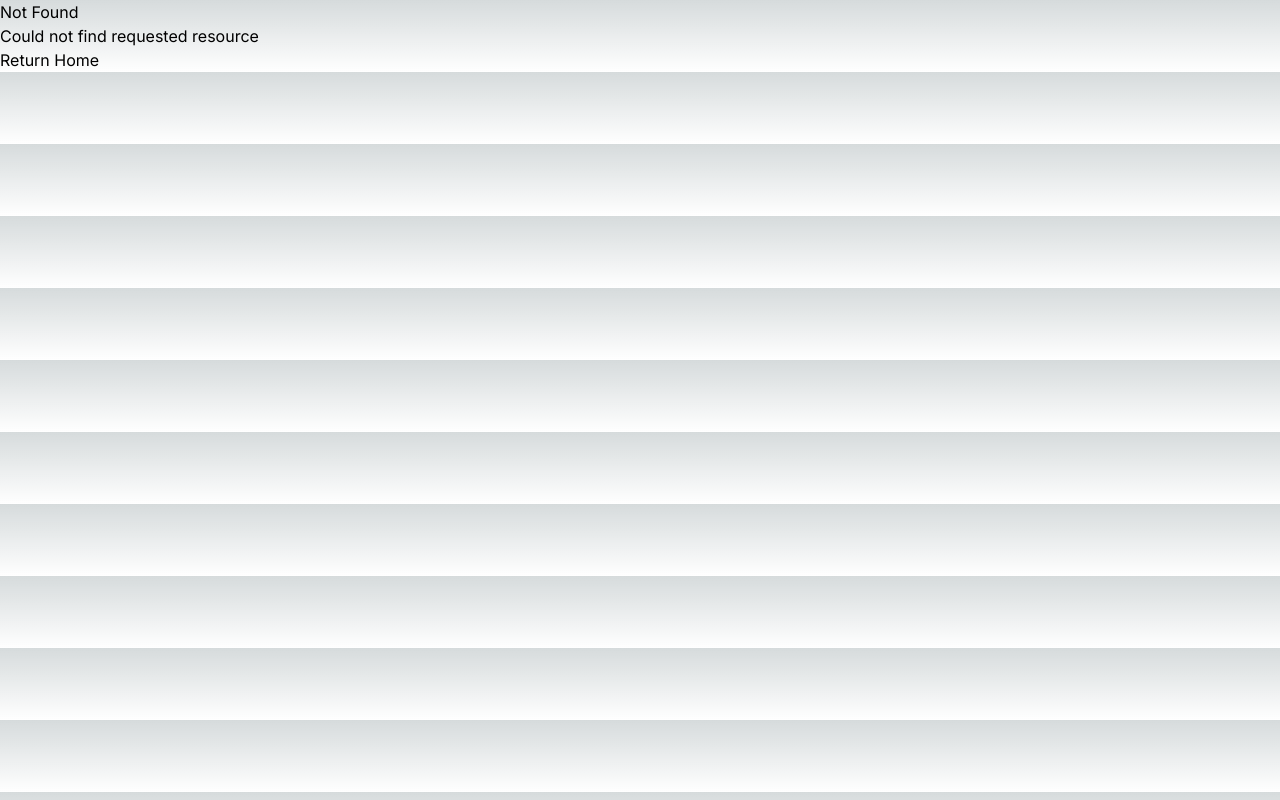
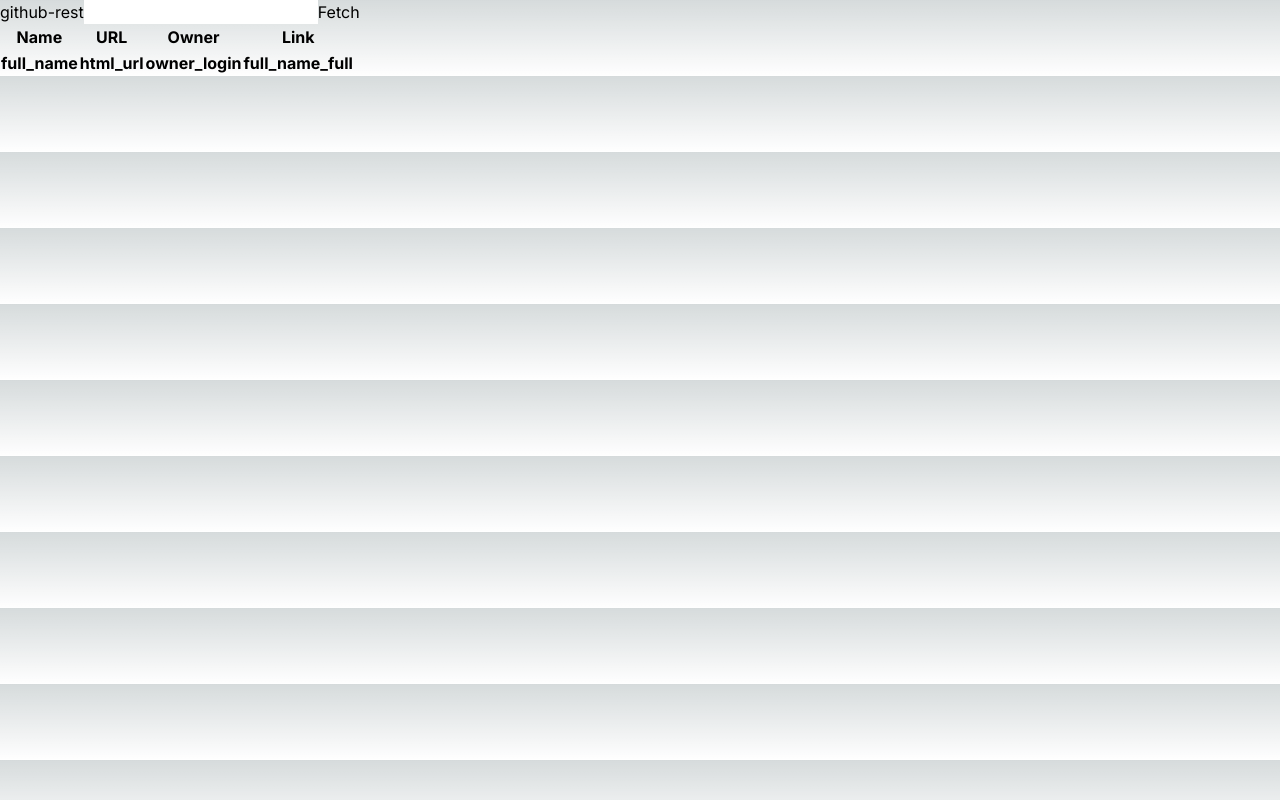
Before and after one commit to rojarsmith/nextjs-template-commerce, a Next.js app: page /github-rest in a window 1280 px wide. Before the commit this address had no page. Built offline with nearby package versions, Linux system fonts and the light colour scheme.

Commit message:
feat: Fetch Rest from GitHub

```diff
--- a/package.json
+++ b/package.json
@@ -10,6 +10,7 @@
     "test": "jest --watch"
   },
   "dependencies": {
+    "@tanstack/react-table": "^8.16.0",
     "next": "14.2.3",
     "react": "^18",
     "react-dom": "^18"
--- /dev/null
+++ b/src/app/github-rest/page.js
@@ -0,0 +1,128 @@
+"use client"
+import { useState } from "react";
+import {
+    createColumnHelper,
+    flexRender,
+    getCoreRowModel,
+    useReactTable
+} from '@tanstack/react-table'
+
+const Page = () => {
+    const [keyword, setKeyword] = useState('');
+    const [data, setData] = useState([]);
+
+    const fetchData = () => {
+        const url = `https://api.github.com/search/repositories?q=${keyword}`;
+        console.log(url);
+        fetch(url)
+            .then(response => response.json())
+            .then(responseData => {
+                console.log(responseData);
+                setData(responseData.items);
+            });
+    }
+
+    const handleChange = (e) => {
+        setKeyword(e.target.value);
+    }
+
+    const btnClick = (value) => {
+        console.log(value.getValue());
+    }
+
+    const columnHelper = createColumnHelper();
+
+    const columns = [
+        columnHelper.accessor('full_name', {
+            header: () => 'Name',
+            cell: info => info.getValue(),
+            footer: info => info.column.id,
+        }),
+        columnHelper.accessor('html_url', {
+            header: () => 'URL',
+            cell: info => info.getValue(),
+            footer: info => info.column.id,
+        }),
+        columnHelper.accessor('owner.login', {
+            header: () => 'Owner',
+            cell: info => info.getValue(),
+            footer: info => info.column.id,
+        }),
+        columnHelper.accessor('full_name', {
+            id: 'full_name_full',
+            header: () => 'Link',
+            cell: (info) => (<button onClick={() => { btnClick(info) }}>Press me</button>),
+            footer: info => info.column.id,
+        }),
+    ];
+
+    console.log(columns);
+
+    const tableRows = data.map((item, index) =>
+        <tr key={index}><td>{item.full_name}</td>
+            <td><a href={item.html_url}>{item.html_url}</a></td></tr>);
+
+    const table = useReactTable({
+        data,
+        columns,
+        getCoreRowModel: getCoreRowModel(),
+    })
+
+    return (
+        <main>
+            <div>
+                github-rest
+                <input type="text" onChange={handleChange} />
+                <button onClick={fetchData} value={keyword}>Fetch</button>
+                <table>
+                    <thead>
+                        {table.getHeaderGroups().map(headerGroup => (
+                            <tr key={headerGroup.id}>
+                                {headerGroup.headers.map(header => (
+                                    <th key={header.id}>
+                                        {header.isPlaceholder
+                                            ? null
+                                            : flexRender(
+                                                header.column.columnDef.header,
+                                                header.getContext()
+                                            )}
+                                    </th>
+                                ))}
+                            </tr>
+                        ))}
+                    </thead>
+                    <tbody>
+                        {table.getRowModel().rows.map(row => (
+                            <tr key={row.id}>
+                                {row.getVisibleCells().map(cell => (
+                                    <td key={cell.id}>
+                                        {flexRender(cell.column.columnDef.cell, cell.getContext())}
+                                    </td>
+                                ))}
+                            </tr>
+                        ))}
+                    </tbody>
+                    <tfoot>
+                        {table.getFooterGroups().map(footerGroup => (
+                            <tr key={footerGroup.id}>
+                                {footerGroup.headers.map(header => (
+                                    <th key={header.id}>
+                                        {header.isPlaceholder
+                                            ? null
+                                            : flexRender(
+                                                header.column.columnDef.footer,
+                                                header.getContext()
+                                            )}
+                                    </th>
+                                ))}
+                            </tr>
+                        ))}
+                    </tfoot>
+                </table>
+                <table><tbody>{tableRows}</tbody></table>
+            </div>
+        </main>
+    )
+}
+
+export default Page;
```
Also changed, not shown: 1 other file (tests, documents, lock files or other folders).
